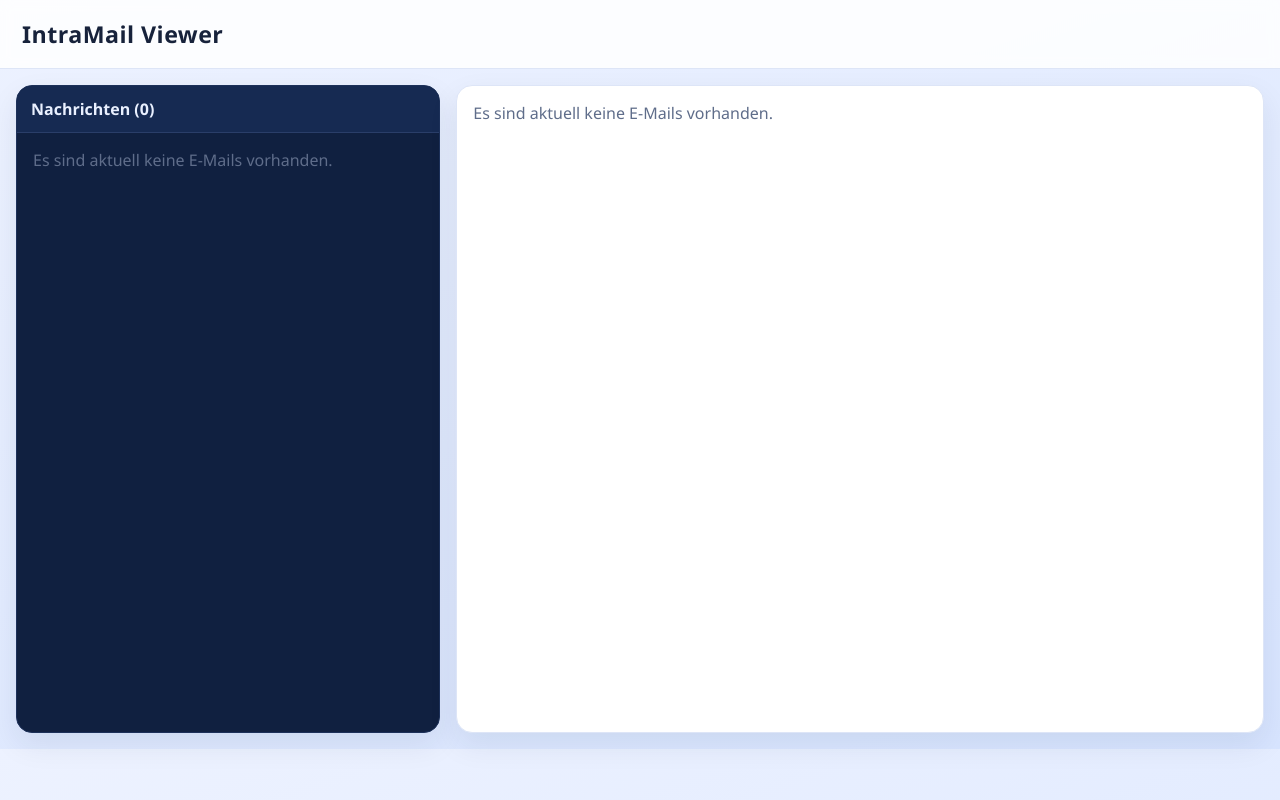
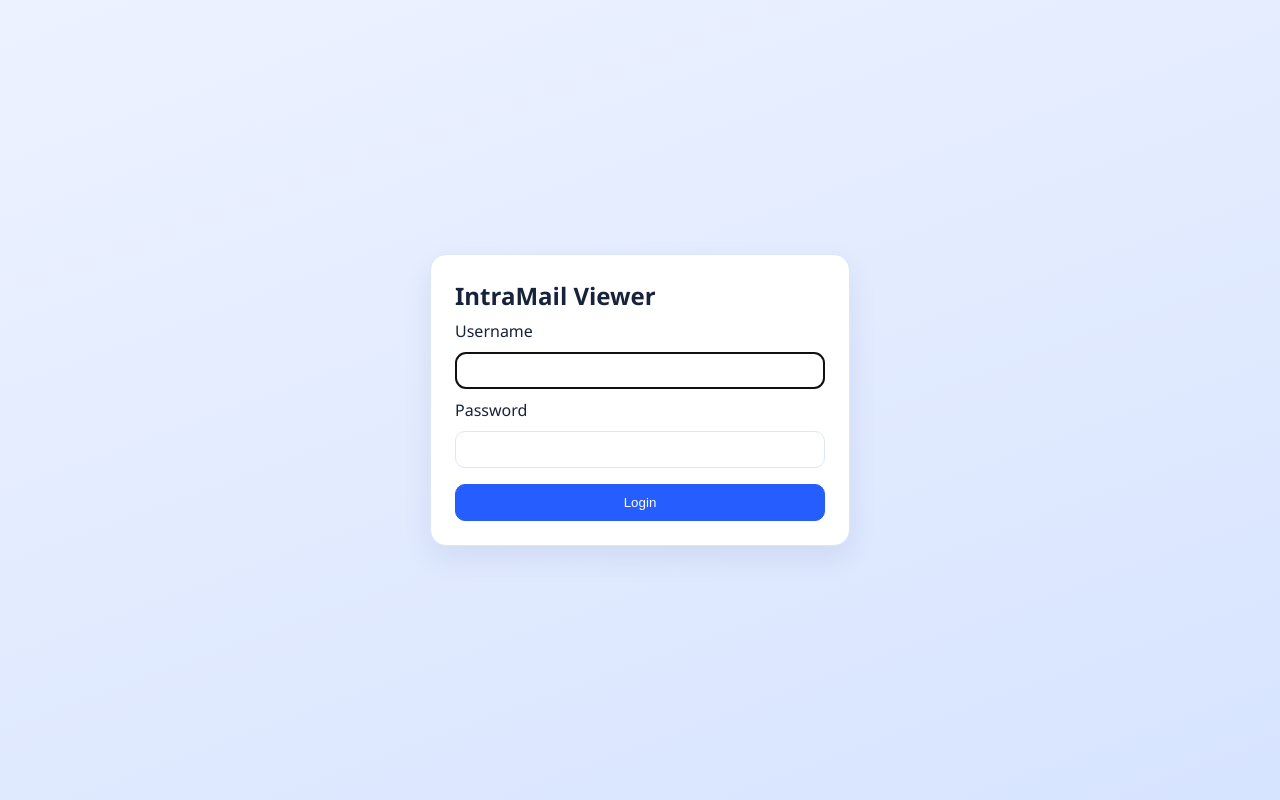
Before and after one commit to Volskaar/FHTW_MCS_SEM2_SECP_EscapeRoom, a Flask app: page / in a window 1280 px wide. Run offline with Flask 3, Linux system fonts and the light colour scheme.

Commit message:
added login, replace emls

```diff
--- a/docker-compose.yml
+++ b/docker-compose.yml
@@ -30,6 +30,8 @@ services:
       dockerfile: Dockerfile
     image: fintech-webmail
     container_name: fintech-webmail
+    environment:
+      - WEBMAIL_DB_PATH=/opt/webmail/data/hr.sqlite
     expose:
       - "5001"
     ports:
@@ -40,6 +42,7 @@ services:
         ipv4_address: 172.10.10.26
     volumes:
       - ./desktop/email:/opt/webmail/email:ro
+      - ./data:/opt/webmail/data:ro
 
   webtop:
     image: lscr.io/linuxserver/webtop:ubuntu-mate
--- a/webmail-app/app.py
+++ b/webmail-app/app.py
@@ -2,16 +2,25 @@ from __future__ import annotations
 
 import os
 import re
+import sqlite3
 from html import unescape
 from email import policy
 from email.parser import BytesParser
 from email.utils import parsedate_to_datetime
 from pathlib import Path
 
-from flask import Flask, abort, render_template, request, url_for
+from flask import Flask, abort, redirect, render_template, request, session, url_for
 
 app = Flask(__name__)
+app.secret_key = os.environ.get("WEBMAIL_SECRET_KEY", "super-secret-key")
 MAIL_SOURCE_DIR = Path(os.environ.get("MAIL_SOURCE_DIR", "/opt/webmail/email")).resolve()
+DB_PATH = Path(os.environ.get("WEBMAIL_DB_PATH", "/opt/webmail/data/hr.sqlite")).resolve()
+
+
+def get_connection():
+    connection = sqlite3.connect(DB_PATH)
+    connection.row_factory = sqlite3.Row
+    return connection
 
 def _safe_relative_path(relative_path: str) -> Path:
     candidate = (MAIL_SOURCE_DIR / relative_path).resolve()
@@ -121,12 +130,37 @@ def _collect_mails() -> list[dict]:
     mails.sort(key=lambda item: item["date_raw"] or "", reverse=True)
     return mails
 
-@app.route("/")
-def home():
-    return inbox()
+
+@app.route("/", methods=["GET", "POST"])
+def login():
+    if session.get("user"):
+        return redirect("/inbox")
+
+    error = ""
+    if request.method == "POST":
+        username = request.form["username"]
+        password = request.form["password"]
+
+        with get_connection() as conn:
+            user = conn.execute(
+                "SELECT * FROM users WHERE username = ? AND password = ?",
+                (username, password),
+            ).fetchone()
+
+        if user:
+            session["user"] = user["username"]
+            session["role"] = user["role"]
+            return redirect("/inbox")
+
+        error = "Login failed"
+
+    return render_template("login.html", error=error)
 
 @app.route("/inbox")
 def inbox():
+    if "user" not in session:
+        return redirect("/")
+
     mails = _collect_mails()
 
     selected_mail = mails[0] if mails else None
@@ -146,6 +180,9 @@ def inbox():
 
 @app.route("/mail/<path:relative_path>")
 def mail_detail(relative_path: str):
+    if "user" not in session:
+        return redirect("/")
+
     file_path = _safe_relative_path(relative_path)
     selected_mail = _parse_eml(file_path)
 
@@ -158,6 +195,12 @@ def mail_detail(relative_path: str):
         selected_path=selected_mail["relative_path"],
     )
 
+
+@app.route("/logout")
+def logout():
+    session.clear()
+    return redirect("/")
+
 @app.context_processor
 def utility_processor():
     def mail_link(relative_path: str) -> str:
--- a/webmail-app/static/style.css
+++ b/webmail-app/static/style.css
@@ -39,6 +39,78 @@ body {
     margin: 0;
     font-size: 1.45rem;
     letter-spacing: 0.02em;
+}
+
+.userbox {
+    display: flex;
+    align-items: center;
+    gap: 10px;
+    color: var(--ink-soft);
+    font-size: 0.92rem;
+}
+
+.userbox a {
+    text-decoration: none;
+    padding: 6px 10px;
+    border-radius: 8px;
+    border: 1px solid var(--line);
+    color: var(--ink);
+    background: #fff;
+}
+
+.auth-wrap {
+    min-height: 100vh;
+    display: grid;
+    place-items: center;
+    padding: 20px;
+}
+
+.auth-card {
+    width: min(420px, 100%);
+    background: var(--surface);
+    border: 1px solid var(--line);
+    border-radius: 16px;
+    padding: 24px;
+    box-shadow: 0 12px 30px rgba(16, 32, 64, 0.08);
+}
+
+.auth-card h1 {
+    margin: 0 0 8px;
+}
+
+.auth-card p {
+    margin: 0 0 18px;
+    color: var(--ink-soft);
+}
+
+.auth-form {
+    display: grid;
+    gap: 10px;
+}
+
+.auth-form input {
+    border: 1px solid var(--line);
+    border-radius: 10px;
+    padding: 10px 12px;
+}
+
+.auth-form button {
+    margin-top: 6px;
+    border: 1px solid var(--brand);
+    background: var(--brand);
+    color: #fff;
+    border-radius: 10px;
+    padding: 10px 12px;
+    cursor: pointer;
+}
+
+.auth-error {
+    margin-bottom: 12px;
+    padding: 8px 10px;
+    border-radius: 8px;
+    background: #ffe8e8;
+    color: #9a1b1b;
+    border: 1px solid #ffc4c4;
 }
 
 .topbar p {
--- a/webmail-app/templates/inbox.html
+++ b/webmail-app/templates/inbox.html
@@ -10,6 +10,10 @@
 <header class="topbar">
     <div>
         <h1>IntraMail Viewer</h1>
+    </div>
+    <div class="userbox">
+        <span>Eingeloggt als {{ session.get('user') }}</span>
+        <a href="/logout">Logout</a>
     </div>
 </header>
 
--- /dev/null
+++ b/webmail-app/templates/login.html
@@ -0,0 +1,30 @@
+<!doctype html>
+<html lang="de">
+<head>
+    <meta charset="utf-8">
+    <title>IntraMail Login</title>
+    <meta name="viewport" content="width=device-width, initial-scale=1">
+    <link rel="stylesheet" href="{{ url_for('static', filename='style.css') }}">
+</head>
+<body>
+<main class="auth-wrap">
+    <section class="auth-card">
+        <h1>IntraMail Viewer</h1>
+
+        {% if error %}
+            <div class="auth-error">{{ error }}</div>
+        {% endif %}
+
+        <form method="post" class="auth-form">
+            <label>Username</label>
+            <input type="text" name="username" required autofocus>
+
+            <label>Password</label>
+            <input type="password" name="password" required>
+
+            <button type="submit">Login</button>
+        </form>
+    </section>
+</main>
+</body>
+</html>
```
Also changed, not shown: 4 other files.
